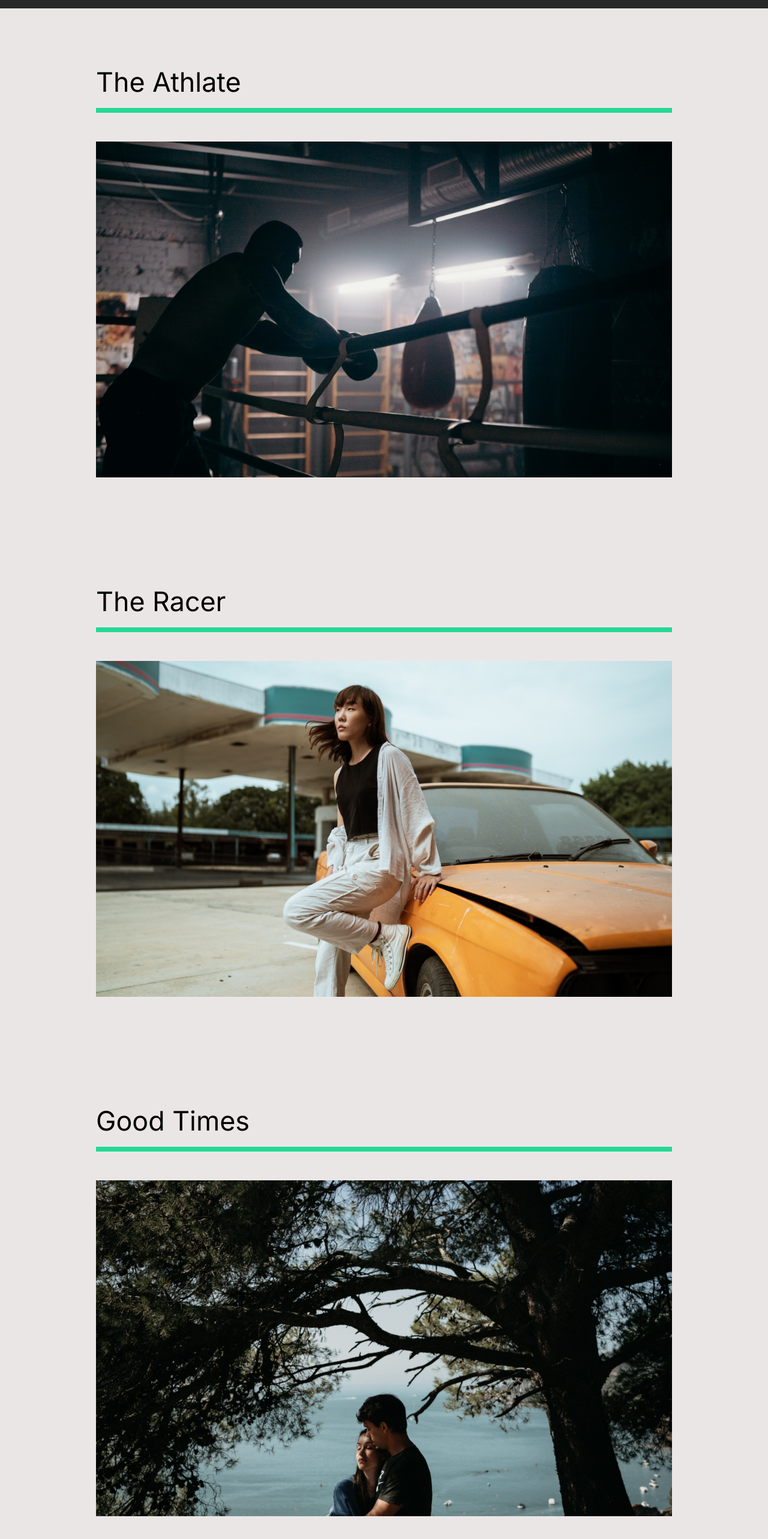
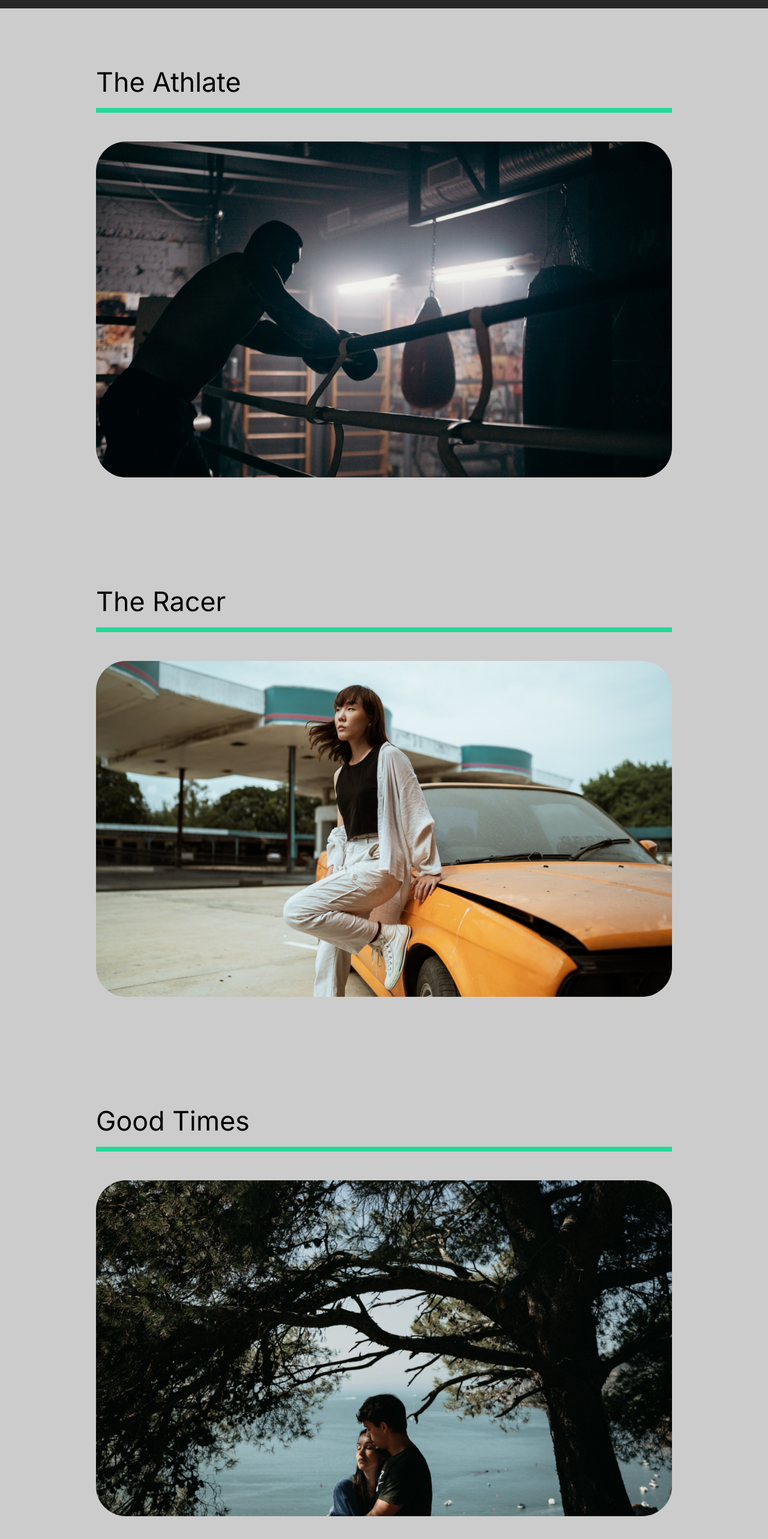
Before and after one commit to MrAdamUs/capture-portofolio, a React (Create React App) app: page /work in a window 1280 px wide. Shown: the part 68-2634 px from the top of the page at 60% size. Built offline with nearby package versions, Linux system fonts and the light colour scheme.

Commit message:
add animation for Outworke details

```diff
--- a/package.json
+++ b/package.json
@@ -6,7 +6,7 @@
     "@testing-library/jest-dom": "^5.11.9",
     "@testing-library/react": "^11.2.3",
     "@testing-library/user-event": "^12.6.2",
-    "framer-motion": "^3.2.2-rc.1",
+    "framer-motion": "^2.9.0",
     "react": "^17.0.1",
     "react-dom": "^17.0.1",
     "react-intersection-observer": "^8.31.0",
--- a/src/animation.js
+++ b/src/animation.js
@@ -8,7 +8,7 @@ export const pageAnimation = {
     y: 0,
     transition: {
       duration: 0.5,
-      when: 'beforeChildren',
+      // when: 'beforeChildren',
       staggerChildren: 0.25,
     },
   },
--- a/src/pages/OutWork.js
+++ b/src/pages/OutWork.js
@@ -15,15 +15,20 @@ import {
   slider,
   sliderContainer,
 } from '../animation';
+import { useScroll } from '../components/useScroll';
 
 const OutWork = () => {
+  const [element, controls] = useScroll();
+  const [element2, controls2] = useScroll();
+  const [element3, controls3] = useScroll();
   return (
     <Work
       exit='exit'
       variants={pageAnimation}
       initial='hidden'
       animate='show'
-      style={{ background: '#ebe6e6' }}
+      style={{ background: '#cccccc' }}
+      layout='position'
     >
       <motion.div variants={sliderContainer}>
         <Frame1 variants={slider}></Frame1>
@@ -31,29 +36,28 @@ const OutWork = () => {
         <Frame3 variants={slider}></Frame3>
         <Frame4 variants={slider}></Frame4>
       </motion.div>
-      <Movie>
+      <Movie ref={element} variants={fade} animate={controls} initia='hidden'>
         <Link to='/work/the-athlete'>
           <motion.h2 variants={fade}>The Athlate</motion.h2>
           <motion.div className='line' variants={lineAnim}></motion.div>
-          <Hide>
-            <motion.img variants={photoAnim} src={athlete} alt='athlete' />
-          </Hide>
+
+          <motion.img variants={photoAnim} src={athlete} alt='athlete' />
         </Link>
       </Movie>
-      <Movie>
+
+      <Movie ref={element2} variants={fade} animate={controls2} initia='hidden'>
         <Link to='/work/good-times'>
           <h2>The Racer</h2>
-          <div className='line'></div>
-
-          <img src={theracer} alt='thercer' />
+          <motion.div className='line' variants={lineAnim}></motion.div>
+          <motion.img variants={photoAnim} src={theracer} alt='athlete' />
         </Link>
       </Movie>
-      <Movie>
+
+      <Movie ref={element3} variants={fade} animate={controls3} initia='hidden'>
         <Link to='/work/the-racer'>
           <h2>Good Times</h2>
-          <div className='line'></div>
-
-          <img src={goodtimes} alt='goodtime' />
+          <motion.div className='line' variants={lineAnim}></motion.div>
+          <motion.img variants={photoAnim} src={goodtimes} alt='athlete' />
         </Link>
       </Movie>
     </Work>
@@ -73,7 +77,7 @@ const Work = styled(motion.div)`
   }
 `;
 
-const Movie = styled.div`
+const Movie = styled(motion.div)`
   padding-bottom: 10rem;
   .line {
     height: 0.5rem;
@@ -84,6 +88,7 @@ const Movie = styled.div`
     width: 100%;
     height: 70vh;
     object-fit: cover;
+    border-radius: 50px;
   }
 `;
 
@@ -94,9 +99,9 @@ const Hide = styled.div`
 const Frame1 = styled(motion.div)`
   position: fixed;
   left: 0;
-  top: 10%;
+  top: 0;
   width: 100%;
-  height: 100vh;
+  height: 100%;
   background: #fffebf;
   z-index: 2;
 `;
```
Also changed, not shown: 1 other file (tests, documents, lock files or other folders).
